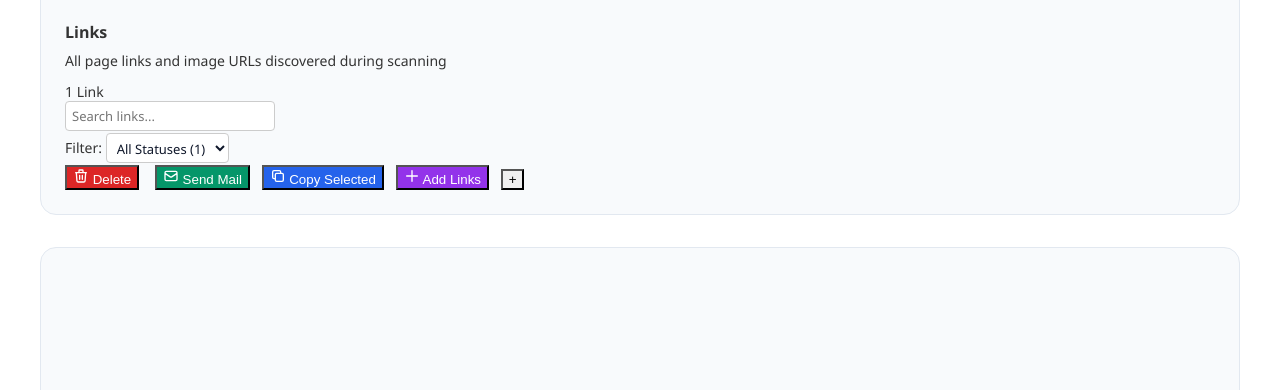
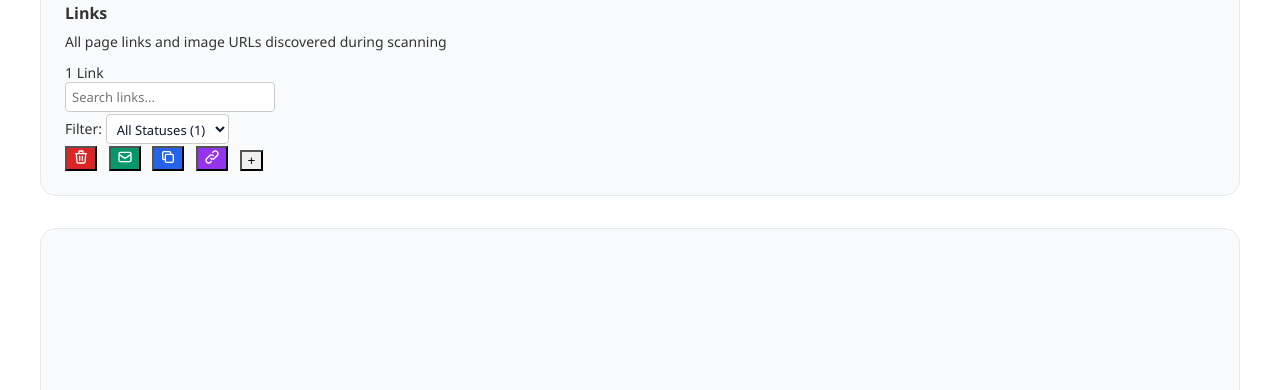
Before and after one commit to raazr62/Vantafy_backend, a Django app: template templates/admin/scanner/scan_detail.html in a window 1280 px wide. Shown: the part 2030-2420 px from the top of the page. Run offline with Django 5.2, Linux system fonts and the light colour scheme; the template is opened without the code that fills it: most values are stand-ins (such as "Sample title", 1, 10 or a date in 2020); grey boxes marked "Sample" are stand-in pictures; parts of the project's set-up code (start-up, migrations or seed data) failed here and were passed over; some libraries are stand-ins or nearby versions.

Commit message:
feat: add scan detail admin template with custom styling and metrics overview

```diff
--- a/templates/admin/scanner/scan_detail.html
+++ b/templates/admin/scanner/scan_detail.html
@@ -242,12 +242,7 @@ Scan Details - {{ target_title }} | {{ site_title|default:_('Django site admin')
                     <p class="text-sm scan-text-subtitle mt-0.5">{{ target_subtitle }}</p>
                 </div>
             </div>
-            <div class="flex items-center gap-3">
-                <span
-                    class="px-3 py-1.5 rounded-xl text-xs font-semibold bg-purple-500/20 text-purple-300 border border-purple-500/30">
-                    Type: {{ scan_type }}
-                </span>
-            </div>
+            <div></div>
         </div>
 
         <!-- Quick Summary Stats -->
@@ -383,8 +378,8 @@ Scan Details - {{ target_title }} | {{ site_title|default:_('Django site admin')
                     {% if page_urls %}
                     <button type="submit" name="action" value="delete_links"
                         onclick="return confirm('Are you sure you want to delete the selected link(s)?');"
-                        class="px-3 py-1.5 !bg-red-600 hover:!bg-red-700 !text-white font-semibold text-xs rounded-lg inline-flex items-center gap-1.5 transition cursor-pointer shadow-sm mr-3"
-                        style="background-color: #dc2626 !important; color: #ffffff !important; margin-right: 12px !important;"
+                        class="p-2 !bg-red-600 hover:!bg-red-700 !text-white font-semibold text-xs rounded-lg inline-flex items-center justify-center transition cursor-pointer shadow-sm"
+                        style="background-color: #dc2626 !important; color: #ffffff !important; margin-right: 8px !important;"
                         title="Delete selected links">
                         <svg class="w-4 h-4" style="width: 16px; height: 16px; min-width: 16px;" fill="none"
                             stroke="currentColor" viewBox="0 0 24 24">
@@ -392,12 +387,11 @@ Scan Details - {{ target_title }} | {{ site_title|default:_('Django site admin')
                                 d="M19 7l-.867 12.142A2 2 0 0116.138 21H7.862a2 2 0 01-1.995-1.858L5 7m5 4v6m4-6v6m1-10V4a1 1 0 00-1-1h-4a1 1 0 00-1 1v3M4 7h16">
                             </path>
                         </svg>
-                        Delete
                     </button>
 
                     <button type="submit" name="action" value="send_mail"
                         onclick="return confirm('Send DMCA notice email(s) for the selected link(s)?');"
-                        class="px-3 py-1.5 !bg-emerald-600 hover:!bg-emerald-700 !text-white font-semibold text-xs rounded-lg inline-flex items-center gap-1.5 transition cursor-pointer shadow-sm mr-2"
+                        class="p-2 !bg-emerald-600 hover:!bg-emerald-700 !text-white font-semibold text-xs rounded-lg inline-flex items-center justify-center transition cursor-pointer shadow-sm"
                         style="background-color: #059669 !important; color: #ffffff !important; margin-right: 8px !important;"
                         title="Send DMCA notice mail for selected links">
                         <svg class="w-4 h-4" style="width: 16px; height: 16px; min-width: 16px;" fill="none"
@@ -406,11 +400,10 @@ Scan Details - {{ target_title }} | {{ site_title|default:_('Django site admin')
                                 d="M3 8l7.89 5.26a2 2 0 002.22 0L21 8M5 19h14a2 2 0 002-2V7a2 2 0 00-2-2H5a2 2 0 00-2 2v10a2 2 0 002 2z">
                             </path>
                         </svg>
-                        Send Mail
                     </button>
 
                     <button type="button" onclick="copySelectedLinks(this)"
-                        class="px-3 py-1.5 !bg-blue-600 hover:!bg-blue-700 !text-white font-semibold text-xs rounded-lg inline-flex items-center gap-1.5 transition cursor-pointer shadow-sm mr-2"
+                        class="p-2 !bg-blue-600 hover:!bg-blue-700 !text-white font-semibold text-xs rounded-lg inline-flex items-center justify-center transition cursor-pointer shadow-sm"
                         style="background-color: #2563eb !important; color: #ffffff !important; margin-right: 8px !important;"
                         title="Copy all checked links to clipboard">
                         <svg class="w-4 h-4" style="width: 16px; height: 16px; min-width: 16px;" fill="none"
@@ -419,21 +412,20 @@ Scan Details - {{ target_title }} | {{ site_title|default:_('Django site admin')
                                 d="M8 16H6a2 2 0 01-2-2V6a2 2 0 012-2h8a2 2 0 012 2v2m-6 12h8a2 2 0 002-2v-8a2 2 0 00-2-2h-8a2 2 0 00-2 2v8a2 2 0 002 2z">
                             </path>
                         </svg>
-                        <span class="copy-btn-text">Copy Selected</span>
                     </button>
                     {% endif %}
 
-                    <!-- Add Links Button -->
+                    <!-- Add Links Button (Chain Link Icon) -->
                     <button type="button" onclick="toggleAddLinksForm()"
-                        class="px-3 py-1.5 !bg-purple-600 hover:!bg-purple-700 !text-white font-semibold text-xs rounded-lg inline-flex items-center gap-1.5 transition cursor-pointer shadow-sm mr-2"
+                        class="p-2 !bg-purple-600 hover:!bg-purple-700 !text-white font-semibold text-xs rounded-lg inline-flex items-center justify-center transition cursor-pointer shadow-sm"
                         style="background-color: #9333ea !important; color: #ffffff !important; margin-right: 8px !important;"
                         title="Add Links Manually">
                         <svg class="w-4 h-4" style="width: 16px; height: 16px; min-width: 16px;" fill="none"
                             stroke="currentColor" viewBox="0 0 24 24">
-                            <path stroke-linecap="round" stroke-linejoin="round" stroke-width="2" d="M12 4v16m8-8H4">
+                            <path stroke-linecap="round" stroke-linejoin="round" stroke-width="2"
+                                d="M13.828 10.172a4 4 0 00-5.656 0l-4 4a4 4 0 105.656 5.656l1.102-1.101m-.758-4.899a4 4 0 005.656 0l4-4a4 4 0 00-5.656-5.656l-1.1 1.1">
                             </path>
                         </svg>
-                        Add Links
                     </button>
 
                     <!-- Accordion (+/-) Toggle Button -->
@@ -645,7 +637,7 @@ Scan Details - {{ target_title }} | {{ site_title|default:_('Django site admin')
                     {% if images %}
                     <button type="submit" name="action" value="delete_images"
                         onclick="return confirm('Are you sure you want to delete the selected image(s)?');"
-                        class="px-3 py-1.5 !bg-red-600 hover:!bg-red-700 !text-white font-semibold text-xs rounded-lg inline-flex items-center gap-1.5 transition cursor-pointer shadow-sm ml-1 mr-2"
+                        class="p-2 !bg-red-600 hover:!bg-red-700 !text-white font-semibold text-xs rounded-lg inline-flex items-center justify-center transition cursor-pointer shadow-sm"
                         style="background-color: #dc2626 !important; color: #ffffff !important; margin-right: 8px !important;"
                         title="Delete selected images">
                         <svg class="w-4 h-4" style="width: 16px; height: 16px; min-width: 16px;" fill="none"
@@ -654,21 +646,20 @@ Scan Details - {{ target_title }} | {{ site_title|default:_('Django site admin')
                                 d="M19 7l-.867 12.142A2 2 0 0116.138 21H7.862a2 2 0 01-1.995-1.858L5 7m5 4v6m4-6v6m1-10V4a1 1 0 00-1-1h-4a1 1 0 00-1 1v3M4 7h16">
                             </path>
                         </svg>
-                        Delete
                     </button>
                     {% endif %}
 
                     <!-- Add Images Button -->
                     <button type="button" onclick="toggleAddImagesForm()"
-                        class="px-3 py-1.5 !bg-purple-600 hover:!bg-purple-700 !text-white font-semibold text-xs rounded-lg inline-flex items-center gap-1.5 transition cursor-pointer shadow-sm mr-2"
+                        class="p-2 !bg-purple-600 hover:!bg-purple-700 !text-white font-semibold text-xs rounded-lg inline-flex items-center justify-center transition cursor-pointer shadow-sm"
                         style="background-color: #9333ea !important; color: #ffffff !important; margin-right: 8px !important;"
                         title="Add Images Manually">
                         <svg class="w-4 h-4" style="width: 16px; height: 16px; min-width: 16px;" fill="none"
                             stroke="currentColor" viewBox="0 0 24 24">
-                            <path stroke-linecap="round" stroke-linejoin="round" stroke-width="2" d="M12 4v16m8-8H4">
+                            <path stroke-linecap="round" stroke-linejoin="round" stroke-width="2"
+                                d="M4 16l4.586-4.586a2 2 0 012.828 0L16 16m-2-2l1.586-1.586a2 2 0 012.828 0L20 14m-6-6h.01M6 20h12a2 2 0 002-2V6a2 2 0 00-2-2H6a2 2 0 00-2 2v12a2 2 0 002 2z">
                             </path>
                         </svg>
-                        Add Images
                     </button>
 
                     <!-- Accordion (+/-) Toggle Button -->
@@ -1074,11 +1065,10 @@ Scan Details - {{ target_title }} | {{ site_title|default:_('Django site admin')
             if (urls.length > 0) {
                 const textToCopy = urls.join('\n');
                 navigator.clipboard.writeText(textToCopy).then(() => {
-                    const btnText = btn.querySelector('.copy-btn-text');
-                    const originalText = btnText ? btnText.innerText : 'Copy Selected';
-                    if (btnText) btnText.innerText = `Copied ${urls.length} Link(s)!`;
+                    const origTitle = btn.getAttribute('title') || 'Copy all checked links to clipboard';
+                    btn.setAttribute('title', `Copied ${urls.length} Link(s)!`);
                     setTimeout(() => {
-                        if (btnText) btnText.innerText = originalText;
+                        btn.setAttribute('title', origTitle);
                     }, 2500);
                 }).catch(err => {
                     console.error('Failed to copy links: ', err);
```
